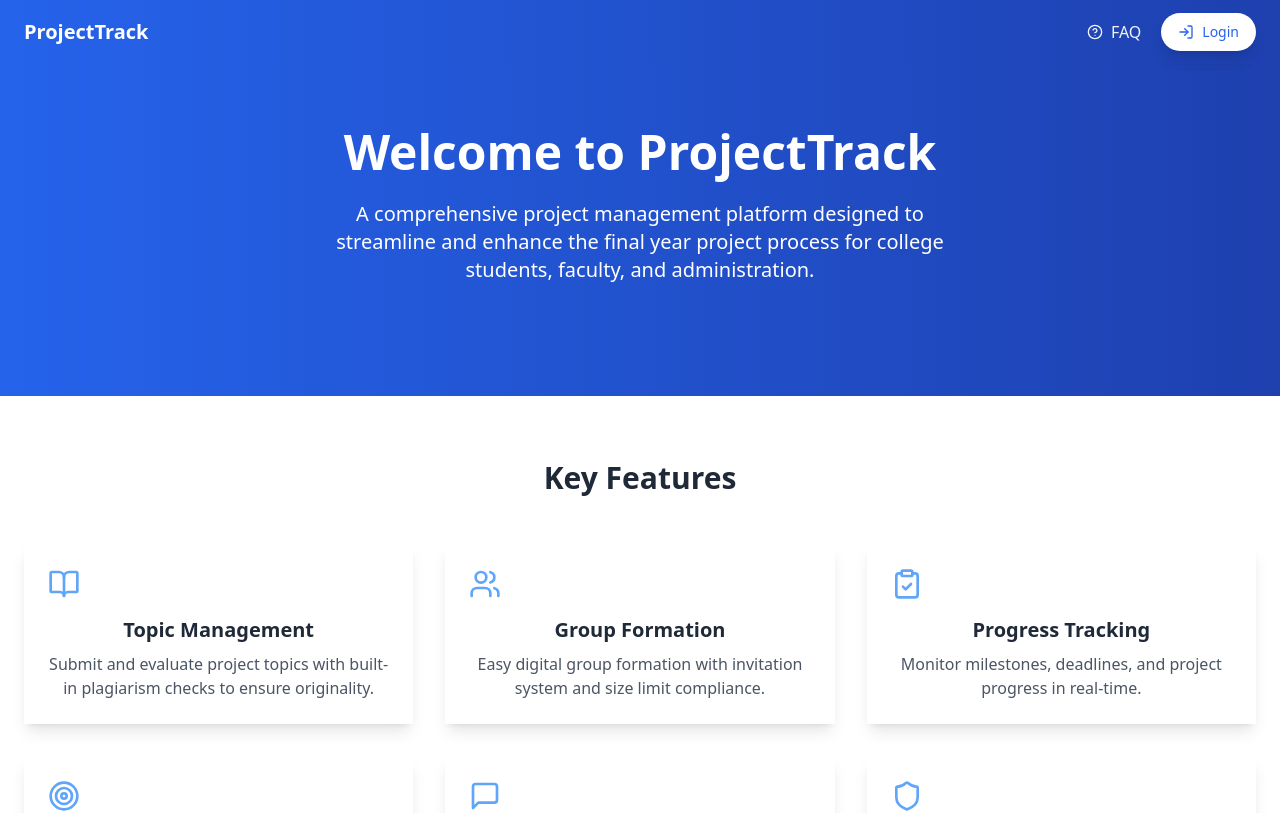
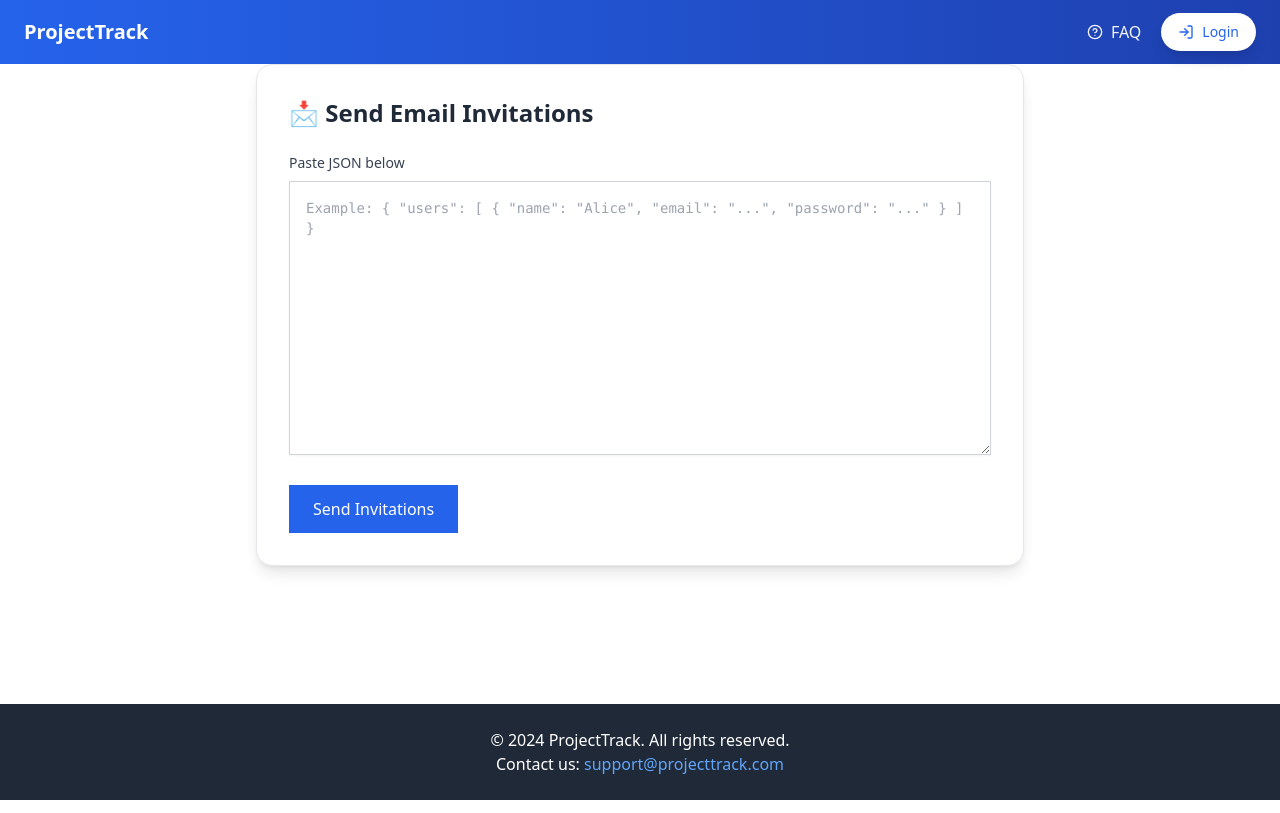
Before and after one commit to SumitBachhav/projectTrack, a React (Vite) app in the folder frontend/: page /coordinator/sendEmailForm in a window 1280 px wide. Before the commit this address led to /. Shown: the top 813 px of the page. Built offline with nearby package versions, Linux system fonts and the light colour scheme.

Commit message:
nodemailer implementation

```diff
--- a/frontend/src/App.tsx
+++ b/frontend/src/App.tsx
@@ -64,6 +64,8 @@ import Notifications from './components/Notifications';
 import { useAuth } from './context/AuthContext';
 // @ts-ignore
 import FAQ from './components/FAQ'; // Import FAQ component
+// @ts-ignore
+import SendEmailForm from './components/coordinator/SendEmailForm'
 
 import InviteRequestsPage from './components/student/InviteRequestsPage';
 import BulkStudentRegister from './components/BulkStudentRegister.js';
@@ -106,6 +108,7 @@ function App() {
             <Route path="/coordinator/dashboard" element={<CoordinatorDashboard />} />
             <Route path="/coordinator/uploadAbstracts" element={<UploadAbstracts />} />
             <Route path="/coordinator/bulkRegister" element={<BulkStudentRegister />} />
+            <Route path='/coordinator/sendEmailForm' element={<SendEmailForm />} />
 
 
 
--- /dev/null
+++ b/frontend/src/components/coordinator/SendEmailForm.jsx
@@ -0,0 +1,83 @@
+import React, { useState } from 'react';
+import axios from 'axios';
+
+const SendInvitationsRawJSON = () => {
+  const [jsonInput, setJsonInput] = useState('');
+  const [loading, setLoading] = useState(false);
+
+  const handleSend = async () => {
+    try {
+      const parsed = JSON.parse(jsonInput);
+
+      if (!parsed.users || !Array.isArray(parsed.users)) {
+        alert("Invalid input: 'users' array is missing.");
+        return;
+      }
+
+      setLoading(true);
+      await axios.post(`${import.meta.env.VITE_API_URL}/api/v1/email/send-invitations`, parsed);
+      alert('Invitations sent successfully!');
+    } catch (error) {
+      console.error(error);
+      alert('Failed to send invitations. Please check your input JSON.');
+    } finally {
+      setLoading(false);
+    }
+  };
+
+  return (
+    <div className="max-w-3xl mx-auto p-8 mt-16 bg-white shadow-lg rounded-2xl border">
+      <h2 className="text-2xl font-semibold mb-6 text-gray-800">📩 Send Email Invitations</h2>
+
+      <label htmlFor="jsonInput" className="block text-sm font-medium text-gray-700 mb-2">
+        Paste JSON below
+      </label>
+      <textarea
+        id="jsonInput"
+        rows={12}
+        value={jsonInput}
+        onChange={(e) => setJsonInput(e.target.value)}
+        placeholder='Example: { "users": [ { "name": "Alice", "email": "...", "password": "..." } ] }'
+        className="w-full border border-gray-300 p-4 rounded-lg font-mono text-sm shadow-sm focus:outline-none focus:ring-2 focus:ring-blue-500"
+      />
+
+      <button
+        onClick={handleSend}
+        disabled={loading}
+        className={`mt-6 px-6 py-3 rounded-lg text-white font-medium transition-colors duration-200 ${
+          loading ? 'bg-blue-400 cursor-not-allowed' : 'bg-blue-600 hover:bg-blue-700'
+        }`}
+      >
+        {loading ? (
+          <div className="flex items-center gap-2">
+            <svg
+              className="animate-spin h-5 w-5 text-white"
+              xmlns="http://www.w3.org/2000/svg"
+              fill="none"
+              viewBox="0 0 24 24"
+            >
+              <circle
+                className="opacity-25"
+                cx="12"
+                cy="12"
+                r="10"
+                stroke="currentColor"
+                strokeWidth="4"
+              />
+              <path
+                className="opacity-75"
+                fill="currentColor"
+                d="M4 12a8 8 0 018-8v8H4z"
+              />
+            </svg>
+            Sending...
+          </div>
+        ) : (
+          'Send Invitations'
+        )}
+      </button>
+    </div>
+  );
+};
+
+export default SendInvitationsRawJSON;
```
